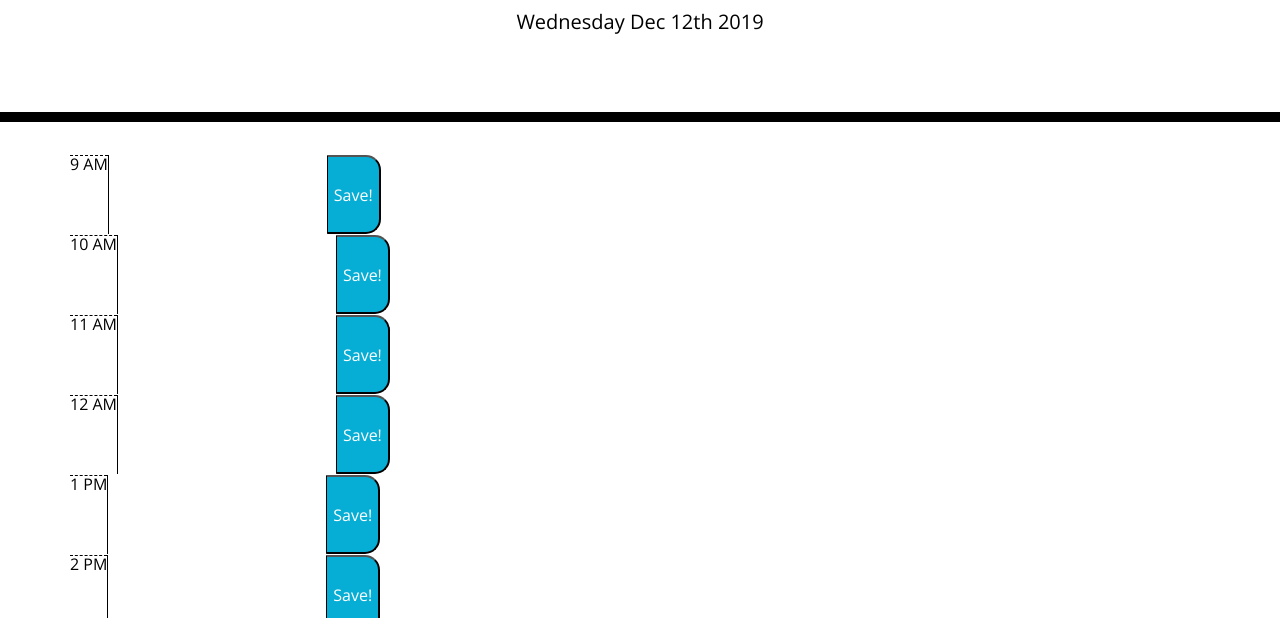
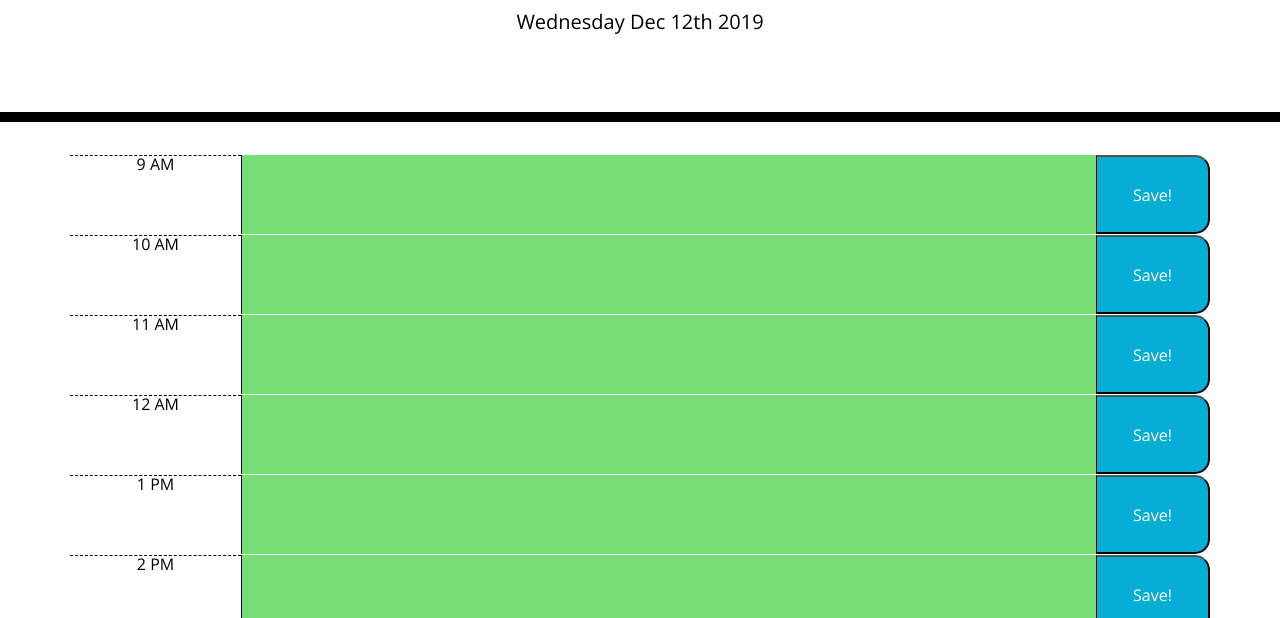
Before and after one commit to rafaykhawar09/Scheduler, a plain HTML site: page index.html in a window 1280 px wide. Shown: the part 182-800 px from the top of the page. Drawn offline with nearby package versions, Linux system fonts and the light colour scheme.

Commit message:
updating css and adding background-color according to the current time

```diff
--- a/script.js
+++ b/script.js
@@ -1,5 +1,11 @@
 
 var time = ["9 AM", "10 AM", "11 AM", "12 AM", "1 PM", "2 PM", "3 PM", "4 PM", "5 PM"];
+
+var numTime = [9, 10, 11, 12, 13, 14, 15, 16, 17];
+
+const m = moment();
+$("#currentDay").text((m.format("dddd MMM Mo YYYY")));
+var currentTime = parseInt(m.format("HH"));
 
 //create elements
 for (let i = 0; i < time.length; i++) {
@@ -15,9 +21,9 @@ for (let i = 0; i < time.length; i++) {
 	row.attr("class", "row");
 
 	row.append(timeblock);
-	timeblock.attr("class", "timeblock");
+	timeblock.attr("class", "time-block");
 	timeblock.append(hour);
-	hour.attr("class", "hour description");
+	hour.attr("class", "hour");
 	hour.text(time[i]);
 
 	row.append(textarea);
@@ -25,10 +31,14 @@ for (let i = 0; i < time.length; i++) {
 	row.append(saveBtn);
 	saveBtn.attr("class", "saveBtn");
 	saveBtn.text("Save!");
+
+	if(numTime[i] < currentTime){
+		textarea.attr("class", "past");
+	}
+	else if(numTime[i] === currentTime){
+		textarea.attr("class", "present");
+	}
+	else if(numTime[i] > currentTime){
+		textarea.attr("class", "future");
+	}
 }
-
-
-
-const m = moment();
-$("#currentDay").text((m.format("dddd MMM Mo YYYY")));
-console.log("Time: " + m.format("h A"));
--- a/style.css
+++ b/style.css
@@ -11,6 +11,7 @@ textarea{
   color: #000000;
   border-left: 1px solid black;
   padding: 10px;
+  width: 75%;
 }
 
 .jumbotron {
@@ -28,6 +29,7 @@ textarea{
 .time-block{
   text-align: center;
   border-radius: 15px;
+  width: 15%;
 }
 
 .row {
@@ -63,6 +65,7 @@ textarea{
   border-bottom-right-radius: 15px;
   background-color: #06AED5;
   color: white;
+  width: 10%;
 }
 
 .saveBtn i:hover {
```
